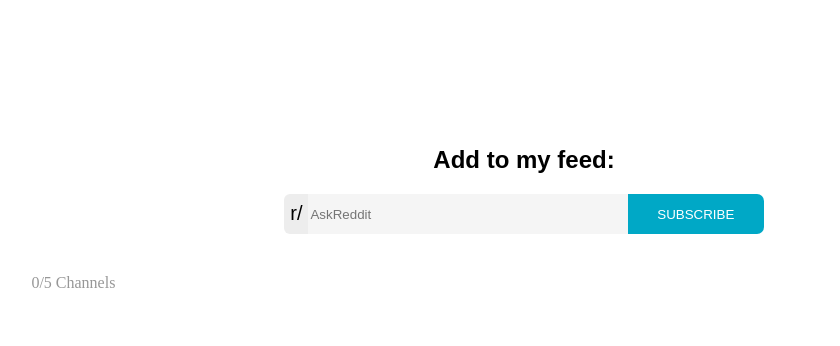
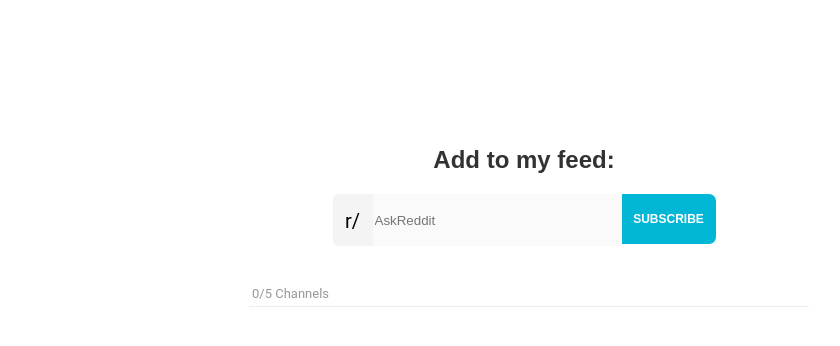
Before and after one commit to carina-lxx/Reddit-Feed, a React (Create React App) app in the folder reddit-app/: page / in a window 1280 px wide. Shown: the top 346 px of the page, without its empty margins (116-956 px from the left). Built offline with nearby package versions, Linux system fonts and the light colour scheme; no server answers.

Commit message:
completed css

```diff
--- a/reddit-app/src/components/Form.js
+++ b/reddit-app/src/components/Form.js
@@ -20,7 +20,10 @@ class Form extends Component {
         e.preventDefault();
         this.props.savePosts(this.state.redditName);
         this.props.saveAvatars(this.state.redditName);
-        this.state.redditName = '';
+        this.setState({
+        redditName: ''
+        })
+
     }
 
     render() {
--- a/reddit-app/src/components/List.js
+++ b/reddit-app/src/components/List.js
@@ -6,7 +6,7 @@ const List = ({ subscribes, avatars }) => {
 
 
     return (
-        <div >
+        <div className='cards'>
             <div className='channel'>{len}/5 Channels</div>
             <ul className='list'>
                 {
--- a/reddit-app/src/components/Post.js
+++ b/reddit-app/src/components/Post.js
@@ -2,11 +2,33 @@ import React from 'react';
 
 const Post = ({ post, avatar }) => (
     <div className='post'>
+        <div className='top'>
+        <svg
+                  viewBox="0 0 32 32"
+                  type="button"
+                  aria-hidden="true"
+                  role="presentation"
+                  focusable="false"
+                  style={{
+                    display: 'block',
+                    fill: 'none',
+                    height: '16px',
+                    width: '16px',
+                  }}
+                  stroke="currentcolor"
+                  strokeWidth="3"
+                  overflow="visible"
+                >
+                  <path d="m6 6 20 20" />
+                  <path d="m26 6-20 20" />
+                </svg>
+        </div>
+        <div className='down'>
             <div className='frame'>
                 <img className='avatar' src={avatar} />
             </div>
 
-        <div>
+            <div className='content'>
                 <div className='subname'>
                     <span className='prefix'>
                         r/
@@ -35,6 +57,7 @@ const Post = ({ post, avatar }) => (
                 </div>
             </div>
         </div>
+    </div>
 )
 
 export default Post;
--- a/reddit-app/src/style.css
+++ b/reddit-app/src/style.css
@@ -4,11 +4,14 @@
     flex-direction: column;
     justify-content: center;
     margin: 5%;
+    font-family: 'Roboto', sans-serif;
 }
 
 .header {
     text-align: center;
     font-family: Arial, Helvetica, sans-serif;
+    color: #323232;
+    font-size: 24px;
 }
 
 .form {
@@ -16,12 +19,20 @@
     flex-direction: row;
     justify-content: center;
     max-height:120px;
-
+}
+.label {
+    height: 36px;
+    padding-top: 15px;
+    padding-bottom: 1px;
+    width: 40px;
+    font-size: 15pt;
+    text-align: center;
+    border-radius: 6px 0px 0px 6px;
+    background-color: #F4F4F4;
 }
 
 .inputbox {
     font-size: 13pt;
-    width: 45%;
     min-width: 300px;
     border-radius: 0px 8px 8px 0px;
     display: flex;
@@ -30,57 +41,70 @@
 }
 
 .box {
-    height: 38px;
-    width: 70%;
+    height: 50px;
+    width: 245px;
     border: none;
-    background-color: rgba(245,245,245);
+    background-color: #FAFAFA;
 }
-
-.label {
-    padding: 8px 0px;
-    width: 24px;
-    font-size: 15pt;
-    text-align: center;
-    font-family: Arial;
-    /* border: 1px solid rgba(0,0,0,0.5); */
-    border-radius: 6px 0px 0px 6px;
-    background-color: rgba(237,237,237);
-}
-
 .button {
-    height: 100%;
-    width: 30%;
+    height: 50px;
+    width: 94px;
     right: 30%;
-    background-color: #00A8C6;
+    background-color: #02b6d6;
     border-radius: 0px 7px 7px 0px;
     border: none;
     color: white;
+    font-size: 12px;
+    font-weight: bold;
 }
 
-
-
+.cards {
+    margin: auto;
+    display: flex;
+    justify-content: center;
+    flex-direction: column;
+    width: 570px;
+}
 .channel {
+    font-size: 13px;
     padding-left: 3px;
+    padding-right: 3px;
+    padding-bottom: 5px;
     margin-top: 40px;
     margin-left: 10px;
     color: #979797;
+    border-bottom: 1px solid #ededed;
 }
 
 .list {
-    padding: 3px;
     display: flex;
     flex-direction: column;
     justify-content: center;
+    padding: 0px;
 }
 
 .post {
     margin: 8px;
-    padding: 20px;
     border: 1px solid grey;
     border-radius: 12px;
     display: flex;
+    flex-direction: column;
+}
+
+.top {
+    margin: 2px 5px;
+    padding-right: 8px;
+    padding-top: 6px;
+    padding-left: 95%;
+    color: #02b6d6;
+}
+
+.down {
+    margin: 1px 15px;
+    padding-bottom: 20px;
+    border-radius: 12px;
+    display: flex;
     flex-direction: row;
-    min-width: 300px;
 }
 
 .frame {
@@ -88,8 +112,10 @@
     display: block;
     margin-top: auto;
     margin-bottom: auto;
+}
 
-
+.content {
+    margin-left: 20px;
 }
 
 .avatar {
@@ -100,19 +126,25 @@
 
 .subname {
     margin-bottom: 10px;
+    color: #2d2d2d;
+    font-weight: 350;
 }
 .prefix {
     color: #979797;
 }
 
 .title {
-    color: #00a8c6;
+    margin: 8px;
+    color: #02b6d6;;
     font-weight: 600;
+    font-size: 16px;
 }
 
 .scorendate {
     margin-top: 8px;
     color: #979797;
+    vertical-align: bottom;
+    font-size: 12px;
 }
 
 .score {
```
Also changed, not shown: 1 other file (tests, documents, lock files or other folders). Lines whose indentation alone changed are shown as unchanged.
